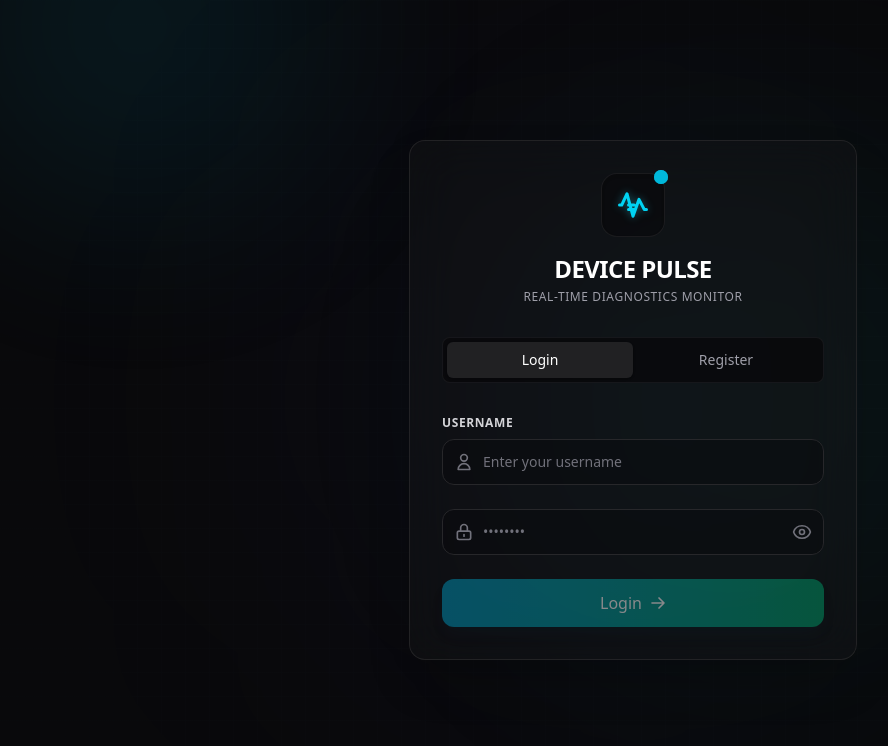
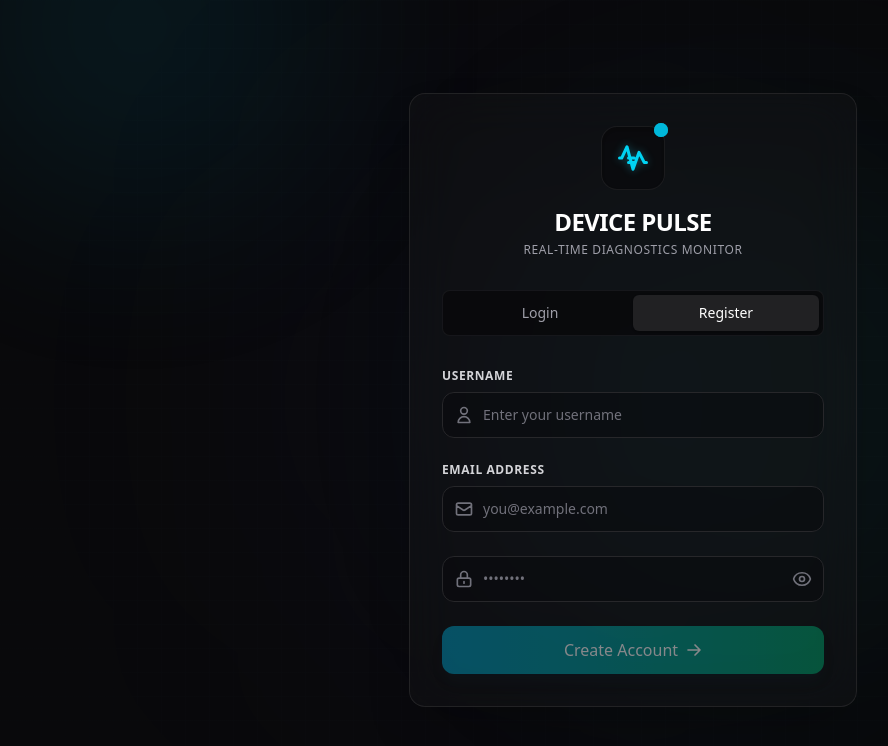
Before and after one commit to rachit-bharadwaj/devicepulse, an Angular app in the folder web/: page /register in a window 1280 px wide. Before the commit this address led to /login. Shown: the top 746 px of the page, without its empty margins (7-895 px from the left). Built offline with nearby package versions, Linux system fonts and the light colour scheme.

Commit message:
feat: add register route and dynamic mode switching to LoginComponent

```diff
--- a/web/src/app/app.routes.ts
+++ b/web/src/app/app.routes.ts
@@ -3,6 +3,7 @@ import { LoginComponent } from './login/login';
 
 export const routes: Routes = [
   { path: 'login', component: LoginComponent },
+  { path: 'register', component: LoginComponent },
   { path: '', redirectTo: 'login', pathMatch: 'full' },
   { path: '**', redirectTo: 'login' }
 ];
--- a/web/src/app/login/login.ts
+++ b/web/src/app/login/login.ts
@@ -1,7 +1,7 @@
-import { Component, signal, inject } from '@angular/core';
+import { Component, signal, inject, OnInit } from '@angular/core';
 import { CommonModule } from '@angular/common';
 import { FormsModule } from '@angular/forms';
-import { Router } from '@angular/router';
+import { Router, ActivatedRoute } from '@angular/router';
 import { HttpClient, HttpClientModule } from '@angular/common/http';
 
 @Component({
@@ -11,8 +11,9 @@ import { HttpClient, HttpClientModule } from '@angular/common/http';
   templateUrl: './login.html',
   styleUrls: ['./login.css']
 })
-export class LoginComponent {
+export class LoginComponent implements OnInit {
   private readonly router = inject(Router);
+  private readonly route = inject(ActivatedRoute);
   private readonly http = inject(HttpClient);
 
   // Form fields
@@ -28,10 +29,21 @@ export class LoginComponent {
   // Notifications
   toast = signal<{ message: string; type: 'success' | 'error' | 'info' } | null>(null);
 
+  ngOnInit() {
+    this.route.url.subscribe(url => {
+      const path = url[0]?.path;
+      if (path === 'register') {
+        this.mode.set('register');
+      } else {
+        this.mode.set('login');
+      }
+    });
+  }
+
   // Switch between Login and Register modes
   setMode(newMode: 'login' | 'register') {
-    this.mode.set(newMode);
     this.clearForm();
+    this.router.navigate([`/${newMode}`]);
   }
 
   togglePasswordVisibility() {
```
